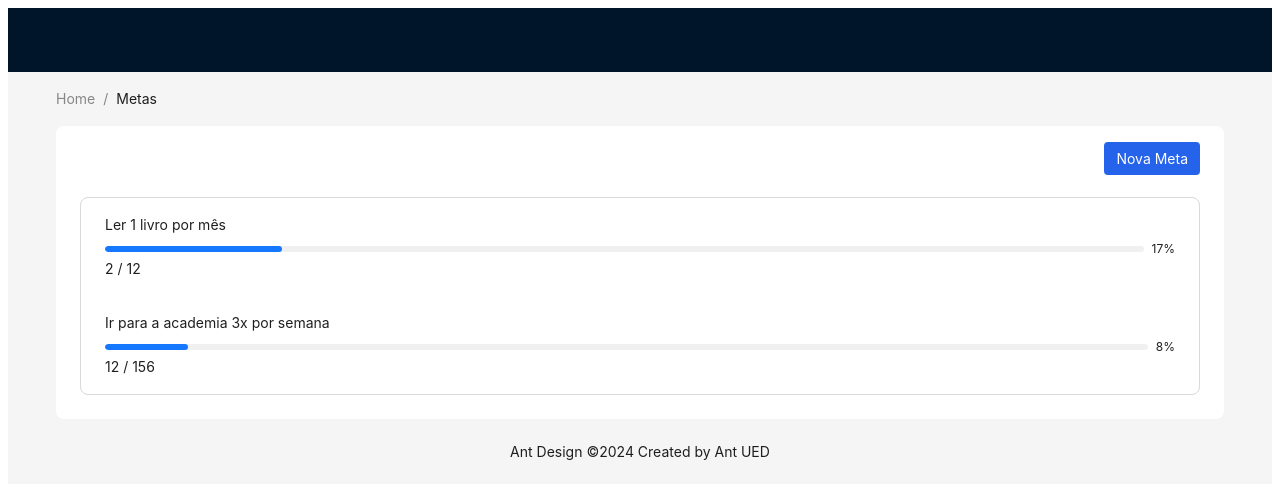
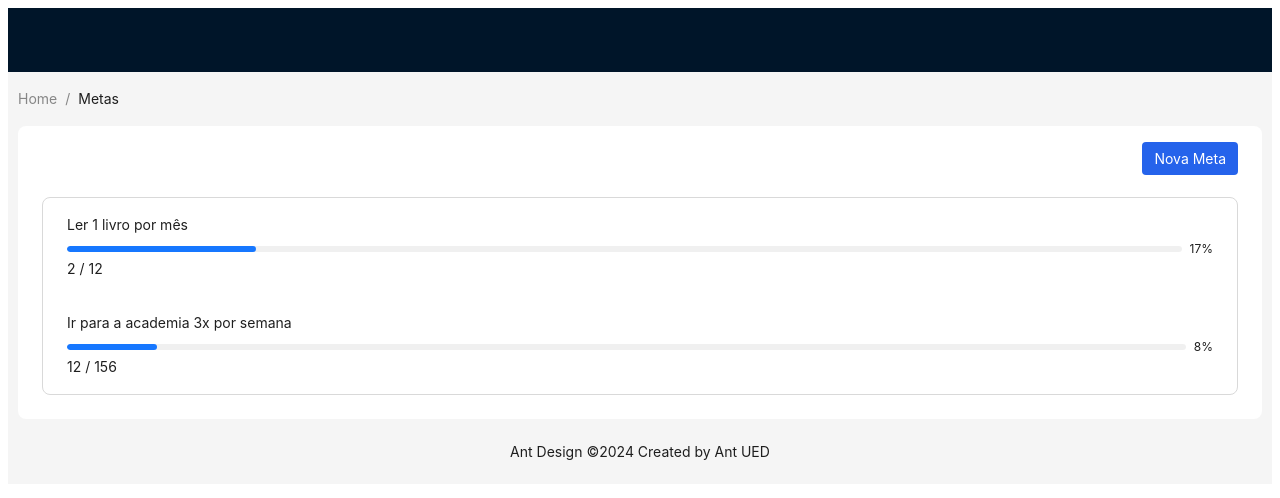
Before and after one commit to micaelomota/live-youtube-web-app, a React (Create React App) app in the folder frontend/: page / in a window 1280 px wide. Shown: the top 498 px of the page. Built offline with nearby package versions, Linux system fonts and the light colour scheme.

Commit message:
feat: modifying layout and creating useful function to format data.

```diff
--- a/frontend/src/layout/AppLayout.tsx
+++ b/frontend/src/layout/AppLayout.tsx
@@ -1,23 +1,10 @@
 import React from "react";
 import {
-  Breadcrumb,
-  Button,
-  Layout,
-  List,
-  Menu,
-  Progress,
-  Space,
-  theme,
+  Breadcrumb, Layout, Menu, theme
 } from "antd";
-import { PlusOutlined } from "@ant-design/icons";
-import { Outlet, useNavigate } from "react-router-dom";
+import { Outlet } from "react-router-dom";
 
 const { Header, Content, Footer } = Layout;
-
-// const items = new Array(15).fill(null).map((_, index) => ({
-//   key: index + 1,
-//   label: `nav ${index + 1}`,
-// }));
 
 const items: any = [];
 
@@ -38,7 +25,7 @@ export const AppLayout: React.FC = () => {
           style={{ flex: 1, minWidth: 0 }}
         />
       </Header>
-      <Content style={{ padding: "0 48px" }}>
+      <Content style={{ padding: "0 10px" }}>
         {/* TODO: fazer breadcrumb dinamico */}
         <Breadcrumb style={{ margin: "16px 0" }}>
           <Breadcrumb.Item>Home</Breadcrumb.Item>
--- /dev/null
+++ b/frontend/src/utils/convertDate.ts
@@ -0,0 +1,7 @@
+export const convertDate = (date: string) => {
+  return new Date(date).toLocaleDateString("pt-BR", {
+    day: "2-digit",
+    month: "long",
+    year: "numeric",
+  });
+}
```
